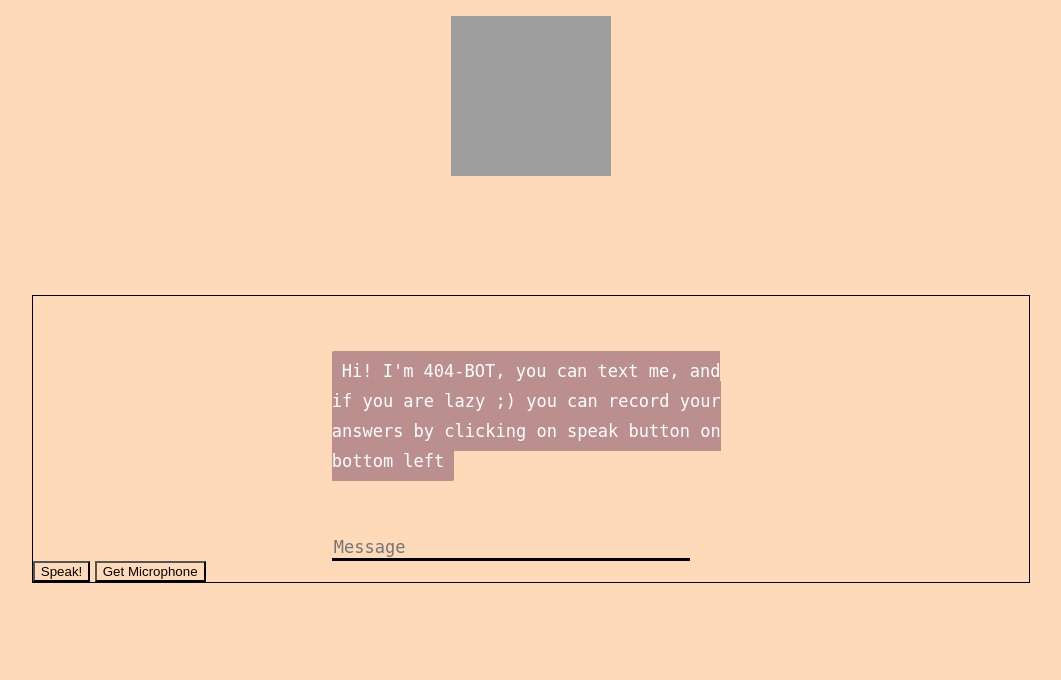
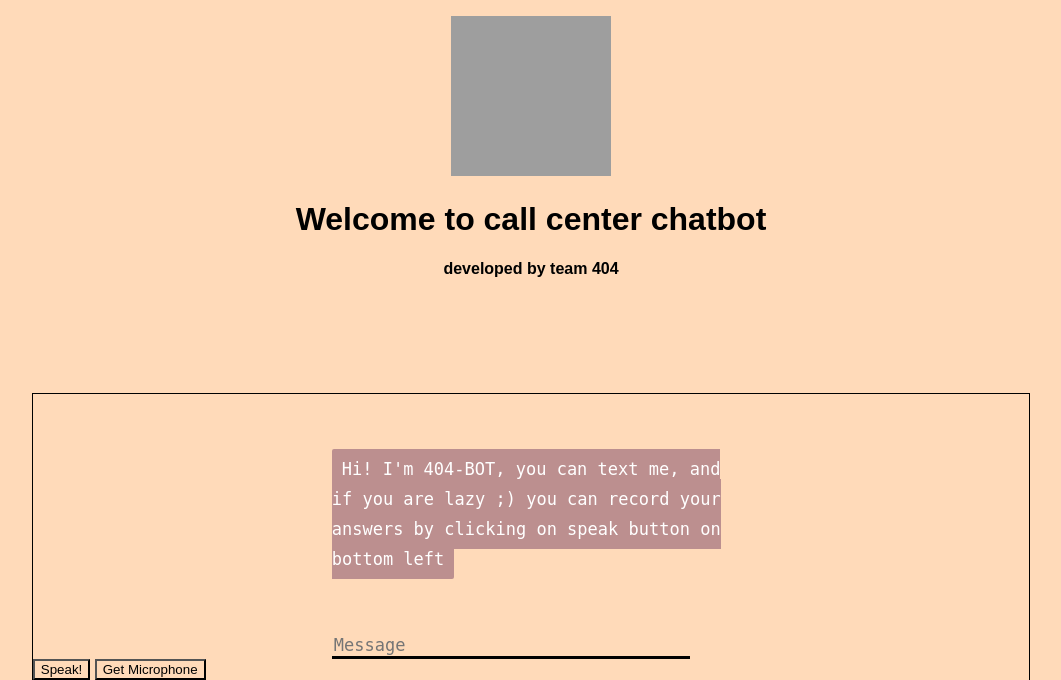
Before and after one commit to hlaahmed/AI-chatbot, a Flask app: page / in a window 1280 px wide. Shown: the top 680 px of the page, without its empty margins (109-1170 px from the left). Run offline with Flask 2, Linux system fonts and the light colour scheme; some libraries are stand-ins or nearby versions; grey boxes are pictures that could not be loaded.

Commit message:
Update index.html

```diff
--- a/templates/index.html
+++ b/templates/index.html
@@ -75,6 +75,8 @@
    <p align="center"><img src="https://image.flaticon.com/icons/svg/2040/2040946.svg" alt="skin-BOT" height="160" width="160"></p>
 <body>
  <div>
+  <h1 align="center"><b>Welcome to call center chatbot</b></h1>
+ <h4 align="center"><b>developed by team 404</b></h4>
  <div class="boxed">
  <div>
  <div id="chatbox">
```
